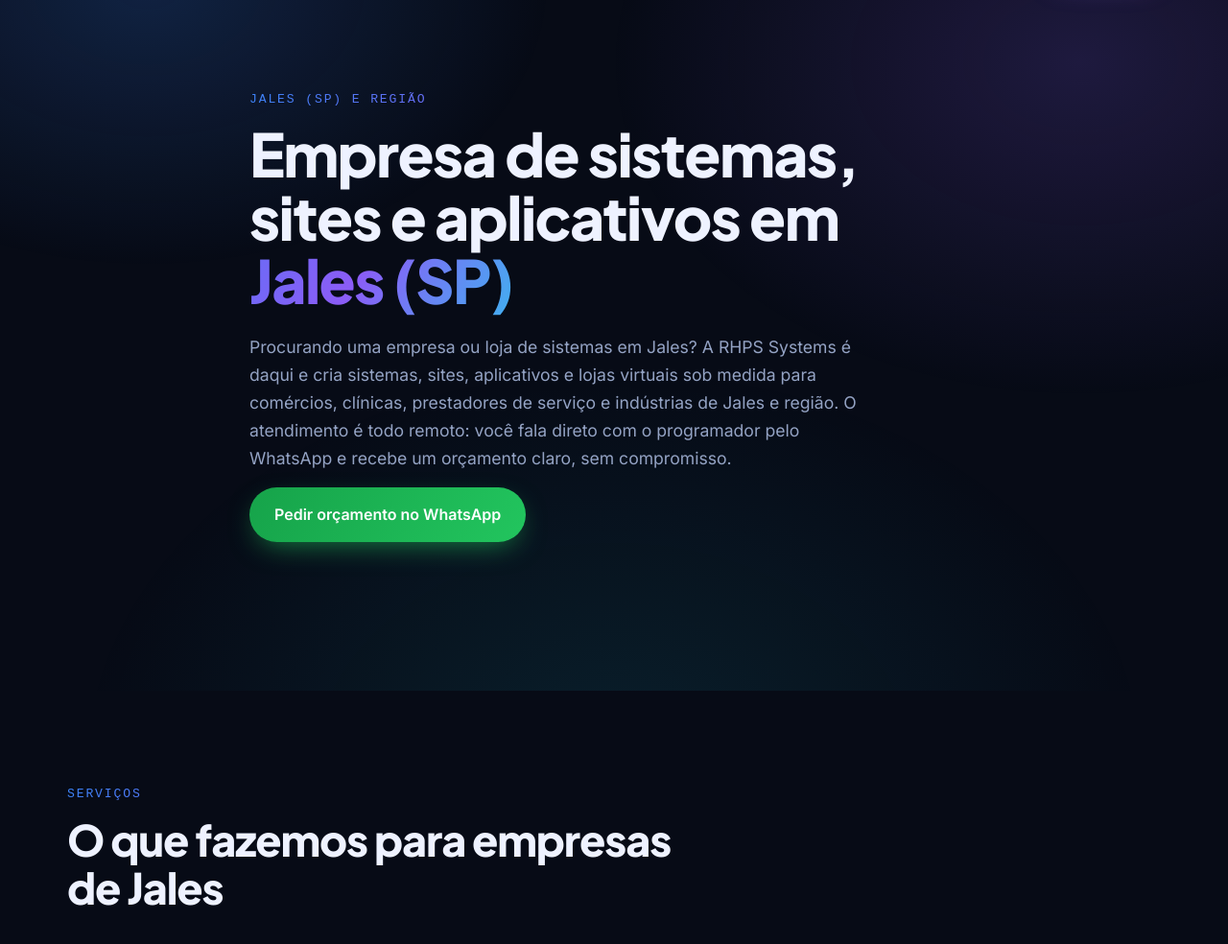
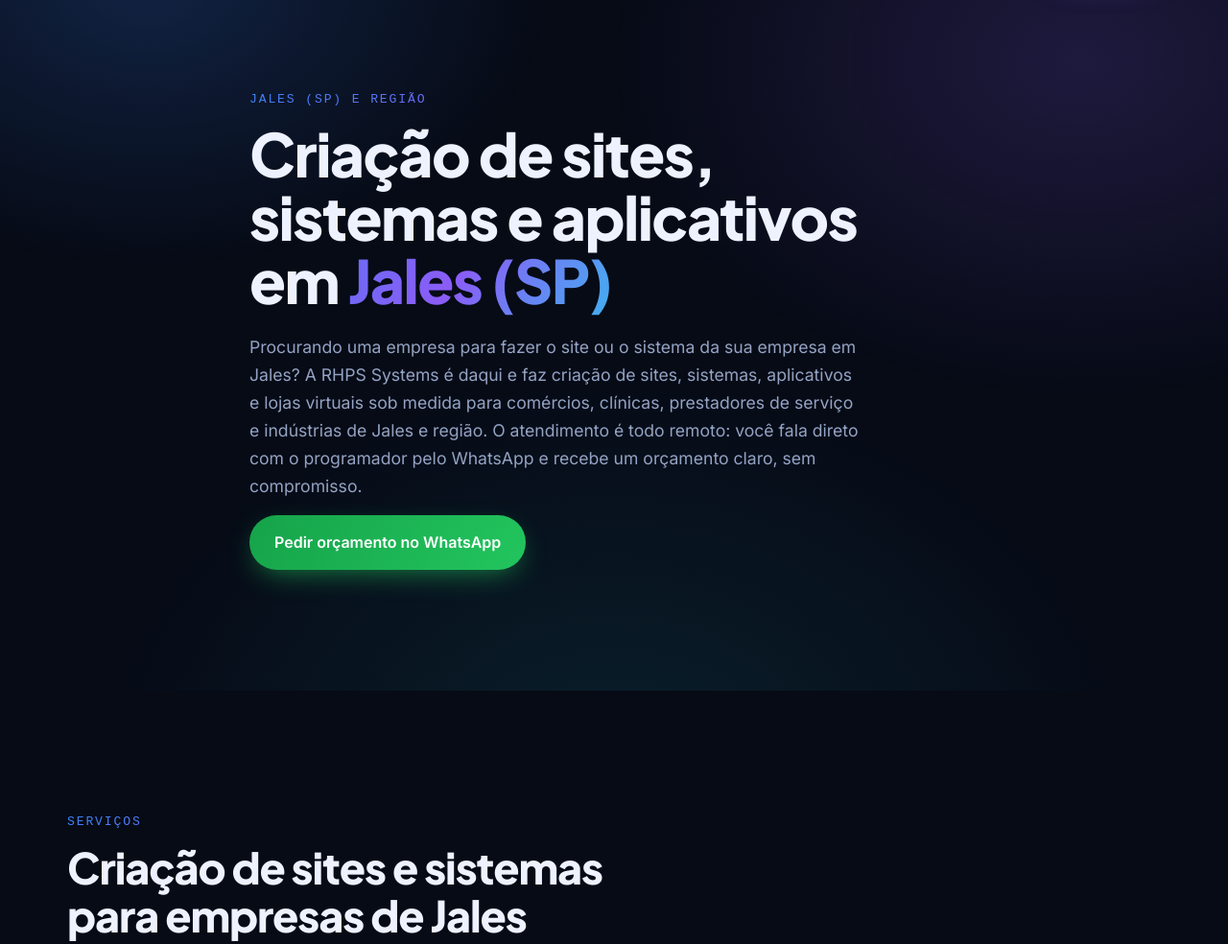
Before and after one commit to Rafael-Sabugari/rhps-site, a plain HTML site: page jales/index.html in a window 1280 px wide. Shown: the part 80-1064 px from the top of the page at 96% size. Drawn offline with Linux system fonts and the light colour scheme.

Commit message:
SEO: foco em "criação de sites em Jales" (#28)
* SEO local: Jales (SP) no título, dados estruturados e página /jales/

Co-Authored-By: Claude Opus 5.5 <noreply@anthropic.com>
Claude-Session: https://claude.ai/code/session_015QcLqog1qmov7Np4bHWd1S

* Atendimento remoto: tira menção a reunião presencial

Co-Authored-By: Claude Opus 5.5 <noreply@anthropic.com>
Claude-Session: https://claude.ai/code/session_015QcLqog1qmov7Np4bHWd1S

* Área de atendimento: Jales e região (remoto)

Co-Authored-By: Claude Opus 5.5 <noreply@anthropic.com>
Claude-Session: https://claude.ai/code/session_015QcLqog1qmov7Np4bHWd1S

* SEO: foco em "criação de sites em Jales" no título e na página /jales/

Co-Authored-By: Claude Opus 5.5 <noreply@anthropic.com>
Claude-Session: https://claude.ai/code/session_015QcLqog1qmov7Np4bHWd1S

---------

Co-authored-by: Claude <noreply@anthropic.com>

```diff
--- a/jales/index.html
+++ b/jales/index.html
@@ -3,8 +3,8 @@
 <head>
   <meta charset="utf-8">
   <meta name="viewport" content="width=device-width, initial-scale=1">
-  <title>Empresa de Sistemas em Jales (SP) | Sites e Aplicativos | RHPS Systems</title>
-  <meta name="description" content="Procurando uma empresa de sistemas em Jales (SP)? A RHPS Systems cria sistemas, sites, aplicativos e lojas virtuais para comércios e empresas de Jales e região. Orçamento grátis pelo WhatsApp.">
+  <title>Criação de Sites e Sistemas em Jales (SP) | RHPS Systems</title>
+  <meta name="description" content="Criação de sites, sistemas e aplicativos em Jales (SP). A RHPS Systems é uma empresa de Jales que faz sites profissionais, sistemas e lojas virtuais para empresas de Jales e região. Orçamento grátis pelo WhatsApp.">
   <link rel="canonical" href="https://rhpssystems.com.br/jales/">
   <link rel="icon" href="/favicon.ico" sizes="48x48">
   <link rel="icon" href="/assets/logo.svg" type="image/svg+xml">
@@ -13,7 +13,7 @@
   <meta property="og:type" content="website">
   <meta property="og:locale" content="pt_BR">
   <meta property="og:site_name" content="RHPS Systems">
-  <meta property="og:title" content="Empresa de Sistemas em Jales (SP) | RHPS Systems">
+  <meta property="og:title" content="Criação de Sites e Sistemas em Jales (SP) | RHPS Systems">
   <meta property="og:description" content="Sistemas, sites e aplicativos sob medida para empresas de Jales e região. Orçamento grátis pelo WhatsApp.">
   <meta property="og:url" content="https://rhpssystems.com.br/jales/">
   <meta property="og:image" content="https://rhpssystems.com.br/assets/og-image.jpg">
@@ -78,8 +78,8 @@
       <div class="container narrow">
         <div class="section-head">
           <p class="kicker">Jales (SP) e região</p>
-          <h1>Empresa de sistemas, sites e aplicativos em <span class="gradient-text">Jales (SP)</span></h1>
-          <p class="section-lead">Procurando uma empresa ou loja de sistemas em Jales? A RHPS Systems é daqui e cria sistemas, sites, aplicativos e lojas virtuais sob medida para comércios, clínicas, prestadores de serviço e indústrias de Jales e região. O atendimento é todo remoto: você fala direto com o programador pelo WhatsApp e recebe um orçamento claro, sem compromisso.</p>
+          <h1>Criação de sites, sistemas e aplicativos em <span class="gradient-text">Jales (SP)</span></h1>
+          <p class="section-lead">Procurando uma empresa para fazer o site ou o sistema da sua empresa em Jales? A RHPS Systems é daqui e faz criação de sites, sistemas, aplicativos e lojas virtuais sob medida para comércios, clínicas, prestadores de serviço e indústrias de Jales e região. O atendimento é todo remoto: você fala direto com o programador pelo WhatsApp e recebe um orçamento claro, sem compromisso.</p>
           <p><a class="btn btn-whatsapp" href="https://wa.me/5517992440805?text=Ol%C3%A1!%20Sou%20de%20Jales%20e%20quero%20um%20or%C3%A7amento." target="_blank" rel="noopener">Pedir orçamento no WhatsApp</a></p>
         </div>
       </div>
@@ -89,7 +89,7 @@
       <div class="container">
         <div class="section-head">
           <p class="kicker">Serviços</p>
-          <h2>O que fazemos para empresas de Jales</h2>
+          <h2>Criação de sites e sistemas para empresas de Jales</h2>
         </div>
         <div class="cards">
           <article class="card">
--- a/sitemap.xml
+++ b/sitemap.xml
@@ -6,7 +6,7 @@
   </url>
   <url>
     <loc>https://rhpssystems.com.br/jales/</loc>
-    <lastmod>2026-11-22</lastmod>
+    <lastmod>2026-11-23</lastmod>
   </url>
   <url>
     <loc>https://rhpssystems.com.br/psicologos/</loc>
```
Also changed, not shown: index.html (+1 -1 lines).
